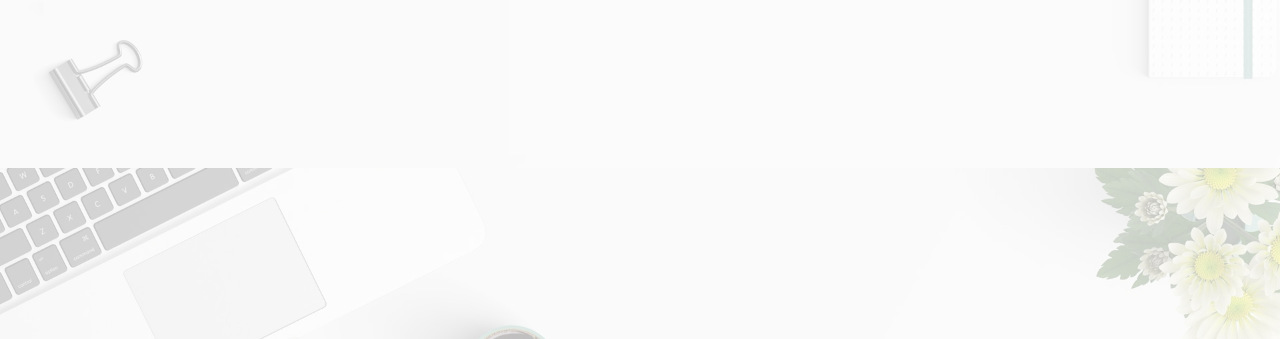
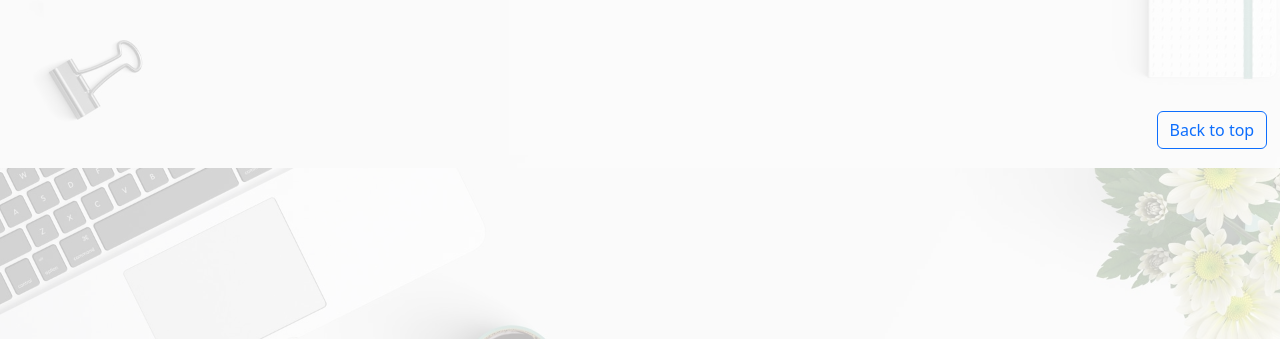
Before and after one commit to baokhanh1701/QAFrame-main, a PHP site: page / in a window 1280 px wide. Shown: the part 632-971 px from the top of the page. Run offline with PHP 8.4, Linux system fonts and the light colour scheme; some libraries are stand-ins or nearby versions.

Commit message:
back to top added

```diff
--- a/index.css
+++ b/index.css
@@ -263,3 +263,23 @@ body>div {
         top: 0px;
     }
 }
+
+.active2{
+    padding: 10px 10px;
+    background-color: rgb(134, 179, 250);
+    color: white;
+    font-size: large;
+    position: fixed;
+    bottom: 0.001%;
+    right: 1%;
+    -ms-transform: translateY(-50%);
+    transform: translateY(-50%);
+    align-items: center;
+
+}
+
+.active2:hover {
+    background-color: rgb(66, 133, 244);
+    transition-duration: 300ms;
+    color: white;
+}
--- a/index.html
+++ b/index.html
@@ -31,7 +31,7 @@
                 <a href="#introduction" style="color: rgb(66, 133, 244);">Introduction</a>
                 <a href="#overview" style="color: rgb(66, 133, 244);">Overview</a>
                 <a href="#about" style="color: rgb(66, 133, 244);">Features</a>
-                <a href="#contact" style="color: rgb(66, 133, 244);">Contact </a>
+                <a href="#contact" style="color: rgb(66, 133, 244);">Contact</a>
             </div>
         </div>
         <!------------------------------------->
@@ -211,6 +211,7 @@
     </div>
 
     <br>
+
 </body>
 <footer class="bg-dark text-center text-white" id="footer">
     <!-- Grid container -->
@@ -355,5 +356,8 @@
     <!-- Copyright -->
 </footer>
 
+<a href = "#top" class = "active2 btn btn-outline-primary">
+    Back to top
+</a>
 
 </html>
```
